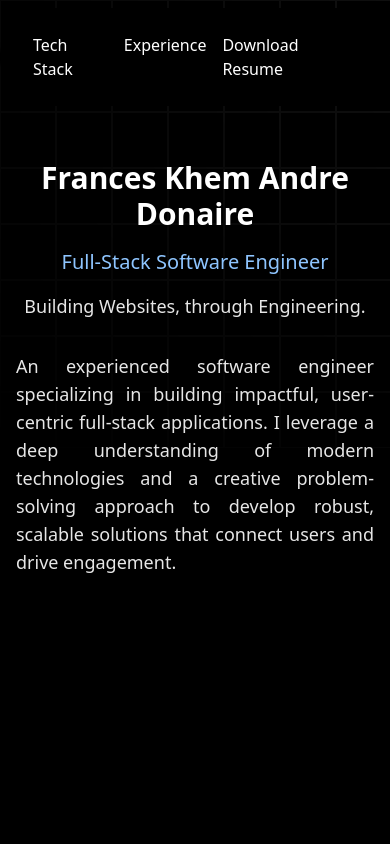
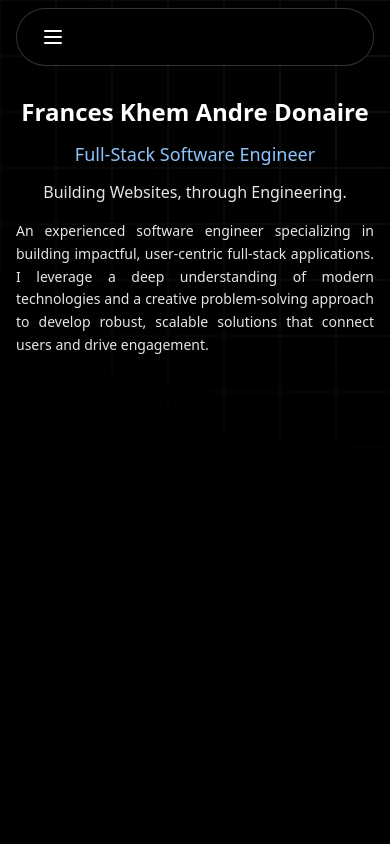
Before and after one commit to francesdevz/frances-dev, a Next.js app: page / in a window 390 px wide. Shown: the top 844 px of the page. Built offline with nearby package versions, Linux system fonts and the light colour scheme.

Commit message:
Making the navigation bar responsive and divs

```diff
--- a/src/app/components/ui/background-ripple-effect-component.tsx
+++ b/src/app/components/ui/background-ripple-effect-component.tsx
@@ -1,27 +1,26 @@
 "use client";
 import React from "react";
 import { BackgroundRippleEffects } from "./background-ripple-effect";
-
 
 export function BackgroundRippleEffect() {
   return (
     <div className="relative flex min-h-screen w-full flex-col items-center justify-start overflow-hidden px-4 sm:px-6 lg:px-8">
       <BackgroundRippleEffects />
-      <div className="mt-40 md:mt-60 w-full max-w-6xl mx-auto flex flex-col gap-8 md:gap-12">
+      <div className="mt-24 min-[400px]:mt-40 md:mt-60 w-full max-w-6xl mx-auto flex flex-col gap-4 min-[400px]:gap-6 md:gap-12">
         <div className="flex flex-col text-center md:text-left">
-          <h2 className="relative z-10 text-3xl sm:text-4xl md:text-5xl font-bold text-white">
+          <h2 className="relative z-10 text-2xl min-[400px]:text-3xl sm:text-4xl md:text-5xl font-bold text-white">
             Frances Khem Andre Donaire
           </h2>
-          <h4 className="relative z-10 mt-4 text-xl sm:text-2xl md:text-3xl text-blue-300">
+          <h4 className="relative z-10 mt-3 min-[400px]:mt-4 text-lg min-[400px]:text-xl sm:text-2xl md:text-3xl text-blue-300">
             Full-Stack Software Engineer
           </h4>
-          <p className="relative z-10 mt-4 text-lg text-white opacity-90">
+          <p className="relative z-10 mt-3 min-[400px]:mt-4 text-base min-[400px]:text-lg text-white opacity-90">
             Building Websites,
             through Engineering.
           </p>
         </div>
         <div className="self-end w-full md:w-4/5 lg:w-3/4">
-          <p className="relative z-10 text-lg md:text-xl text-white text-justify opacity-90">
+          <p className="relative z-10 text-sm min-[400px]:text-lg md:text-xl text-white text-justify opacity-90 leading-relaxed">
            An experienced software engineer specializing in building impactful, user-centric full-stack applications. I leverage a deep understanding of modern technologies and a creative problem-solving approach to develop robust, scalable solutions that connect users and drive engagement.
           </p>
         </div>
--- a/src/app/components/ui/navbar-menu.tsx
+++ b/src/app/components/ui/navbar-menu.tsx
@@ -1,6 +1,6 @@
-"use client";
-import React from "react";
-import { motion } from "motion/react";
+"use client"
+import type React from "react"
+import { motion } from "motion/react"
 
 export const MenuItem = ({
   setActive,
@@ -8,10 +8,10 @@ export const MenuItem = ({
   item,
   children,
 }: {
-  setActive: (item: string) => void;
-  active: string | null;
-  item: string;
-  children?: React.ReactNode;
+  setActive: (item: string) => void
+  active: string | null
+  item: string
+  children?: React.ReactNode
 }) => {
   return (
     <div onMouseEnter={() => setActive(item)} className="relative ">
@@ -48,10 +48,7 @@ export const MenuItem = ({
                 layoutId="active"
                 className="bg-white dark:bg-black backdrop-blur-sm rounded-2xl overflow-hidden border border-black/[0.2] dark:border-white/[0.2] shadow-xl"
               >
-                <motion.div
-                  layout
-                  className="w-max h-full p-4"
-                >
+                <motion.div layout className="w-max h-full p-4">
                   {children}
                 </motion.div>
               </motion.div>
@@ -60,15 +57,15 @@ export const MenuItem = ({
         </motion.div>
       )}
     </div>
-  );
-};
+  )
+}
 
 export const Menu = ({
   setActive,
   children,
 }: {
-  setActive: (item: string | null) => void;
-  children: React.ReactNode;
+  setActive: (item: string | null) => void
+  children: React.ReactNode
 }) => {
   return (
     <nav
@@ -77,8 +74,33 @@ export const Menu = ({
     >
       {children}
     </nav>
-  );
-};
+  )
+}
+
+export const MobileMenu = ({
+  isOpen,
+  onClose,
+  children,
+}: {
+  isOpen: boolean
+  onClose: () => void
+  children: React.ReactNode
+}) => {
+  return (
+    <motion.div
+      initial={{ opacity: 0, y: -20 }}
+      animate={{
+        opacity: isOpen ? 1 : 0,
+        y: isOpen ? 0 : -20,
+        display: isOpen ? "block" : "none",
+      }}
+      transition={{ duration: 0.2 }}
+      className="absolute top-full left-0 right-0 mt-2 bg-black dark:bg-black border border-white/[0.2] rounded-2xl shadow-xl overflow-hidden"
+    >
+      <div className="flex flex-col space-y-1 p-4">{children}</div>
+    </motion.div>
+  )
+}
 
 export const ProductItem = ({
   title,
@@ -86,39 +108,40 @@ export const ProductItem = ({
   href,
   src,
 }: {
-  title: string;
-  description: string;
-  href: string;
-  src: string;
+  title: string
+  description: string
+  href: string
+  src: string
 }) => {
   return (
     <a href={href} className="flex space-x-2">
       <img
-        src={src}
+        src={src || "/placeholder.svg"}
         width={140}
         height={70}
         alt={title}
         className="shrink-0 rounded-md shadow-2xl"
       />
       <div>
-        <h4 className="text-xl font-bold mb-1 text-black dark:text-white">
-          {title}
-        </h4>
-        <p className="text-neutral-700 text-sm max-w-[10rem] dark:text-neutral-300">
-          {description}
-        </p>
+        <h4 className="text-xl font-bold mb-1 text-black dark:text-white">{title}</h4>
+        <p className="text-neutral-700 text-sm max-w-[10rem] dark:text-neutral-300">{description}</p>
       </div>
     </a>
-  );
-};
+  )
+}
 
 export const HoveredLink = ({ children, ...rest }: any) => {
   return (
-    <a
-      {...rest}
-      className="text-white hover:text-neutral-700"
-    >
+    <a {...rest} className="text-white hover:text-neutral-700">
       {children}
     </a>
-  );
-};
+  )
+}
+
+export const MobileLink = ({ children, onClick, ...rest }: any) => {
+  return (
+    <a {...rest} onClick={onClick} className="text-white hover:text-neutral-300 py-3 px-2 block transition-colors">
+      {children}
+    </a>
+  )
+}
--- a/src/app/components/ui/navbar.tsx
+++ b/src/app/components/ui/navbar.tsx
@@ -1,27 +1,67 @@
-"use client";
-import React, { useState } from "react";
-import { HoveredLink, Menu, MenuItem, ProductItem } from "../ui/navbar-menu";
-import { cn } from "../../lib/utils";
+"use client"
+import { useState } from "react"
+import { HoveredLink, Menu, MobileMenu, MobileLink } from "../../components/ui/navbar-menu"
+import { cn } from "../../lib/utils"
 
 export function NavigationBar() {
   return (
     <div className="relative w-full flex items-center justify-center">
       <Navbar className="top-2" />
     </div>
-  );
+  )
 }
 
 function Navbar({ className }: { className?: string }) {
-  const [active, setActive] = useState<string | null>(null);
+  const [active, setActive] = useState<string | null>(null)
+  const [isMobileMenuOpen, setIsMobileMenuOpen] = useState(false)
+
+  const toggleMobileMenu = () => {
+    setIsMobileMenuOpen(!isMobileMenuOpen)
+  }
+
+  const closeMobileMenu = () => {
+    setIsMobileMenuOpen(false)
+  }
+
   return (
-    <div
-      className={cn("fixed top-10 inset-x-0 max-w-2xl mx-auto z-50", className)}
-    >
-      <Menu setActive={setActive}>
-        <HoveredLink href="#tech-stacks">Tech Stack</HoveredLink>
-        <HoveredLink href="#experience">Experience</HoveredLink>
-        <HoveredLink href="#download-resume">Download Resume</HoveredLink>
-      </Menu>
+    <div className={cn("fixed top-10 inset-x-0 max-w-2xl mx-auto z-50 px-4", className)}>
+      <div className="hidden md:block">
+        <Menu setActive={setActive}>
+          <HoveredLink href="#tech-stacks">Tech Stack</HoveredLink>
+          <HoveredLink href="#experience">Experience</HoveredLink>
+          <HoveredLink href="#download-resume">Download Resume</HoveredLink>
+        </Menu>
+      </div>
+
+      <div className="md:hidden relative">
+        <div className="bg-black dark:bg-black border border-white/[0.2] rounded-full shadow-input flex justify-between items-center px-6 py-4">
+          <button
+            onClick={toggleMobileMenu}
+            className="text-white hover:text-neutral-300 transition-colors"
+            aria-label="Toggle mobile menu"
+          >
+            <svg className="w-6 h-6" fill="none" stroke="currentColor" viewBox="0 0 24 24">
+              {isMobileMenuOpen ? (
+                <path strokeLinecap="round" strokeLinejoin="round" strokeWidth={2} d="M6 18L18 6M6 6l12 12" />
+              ) : (
+                <path strokeLinecap="round" strokeLinejoin="round" strokeWidth={2} d="M4 6h16M4 12h16M4 18h16" />
+              )}
+            </svg>
+          </button>
+        </div>
+
+        <MobileMenu isOpen={isMobileMenuOpen} onClose={closeMobileMenu}>
+          <MobileLink href="#tech-stacks" onClick={closeMobileMenu}>
+            Tech Stack
+          </MobileLink>
+          <MobileLink href="#experience" onClick={closeMobileMenu}>
+            Experience
+          </MobileLink>
+          <MobileLink href="#download-resume" onClick={closeMobileMenu}>
+            Download Resume
+          </MobileLink>
+        </MobileMenu>
+      </div>
     </div>
-  );
+  )
 }
```
Lines whose indentation alone changed are shown as unchanged.
